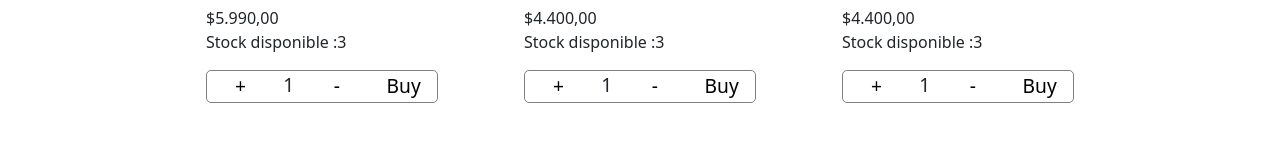
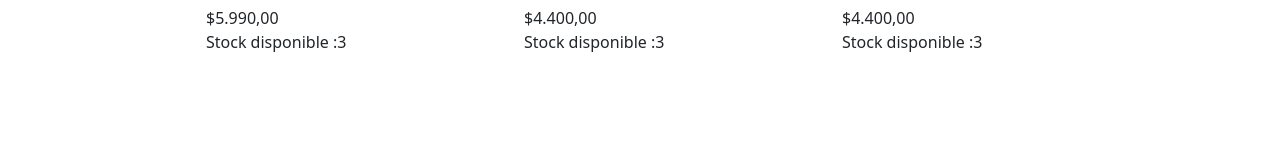
Before and after one commit to aspolchi2/MB-AgustinSomoza, a React (Create React App) app: page / in a window 1280 px wide. Shown: the part 320-462 px from the top of the page. Built offline with nearby package versions, Linux system fonts and the light colour scheme.

Commit message:
Update Item.js

```diff
--- a/src/components/Item/Item.js
+++ b/src/components/Item/Item.js
@@ -29,7 +29,6 @@ export const Item = ({ id, name, price, desc, img, stock, initial, category }) =
                     {price} <p>Stock disponible :{stock}</p>
                 </Card.Text>
 
-                <ItemCount stock={stock} initial={initial} OnAdd={AddToCart} />
             </Card.Body>
         </Card>
 
```
